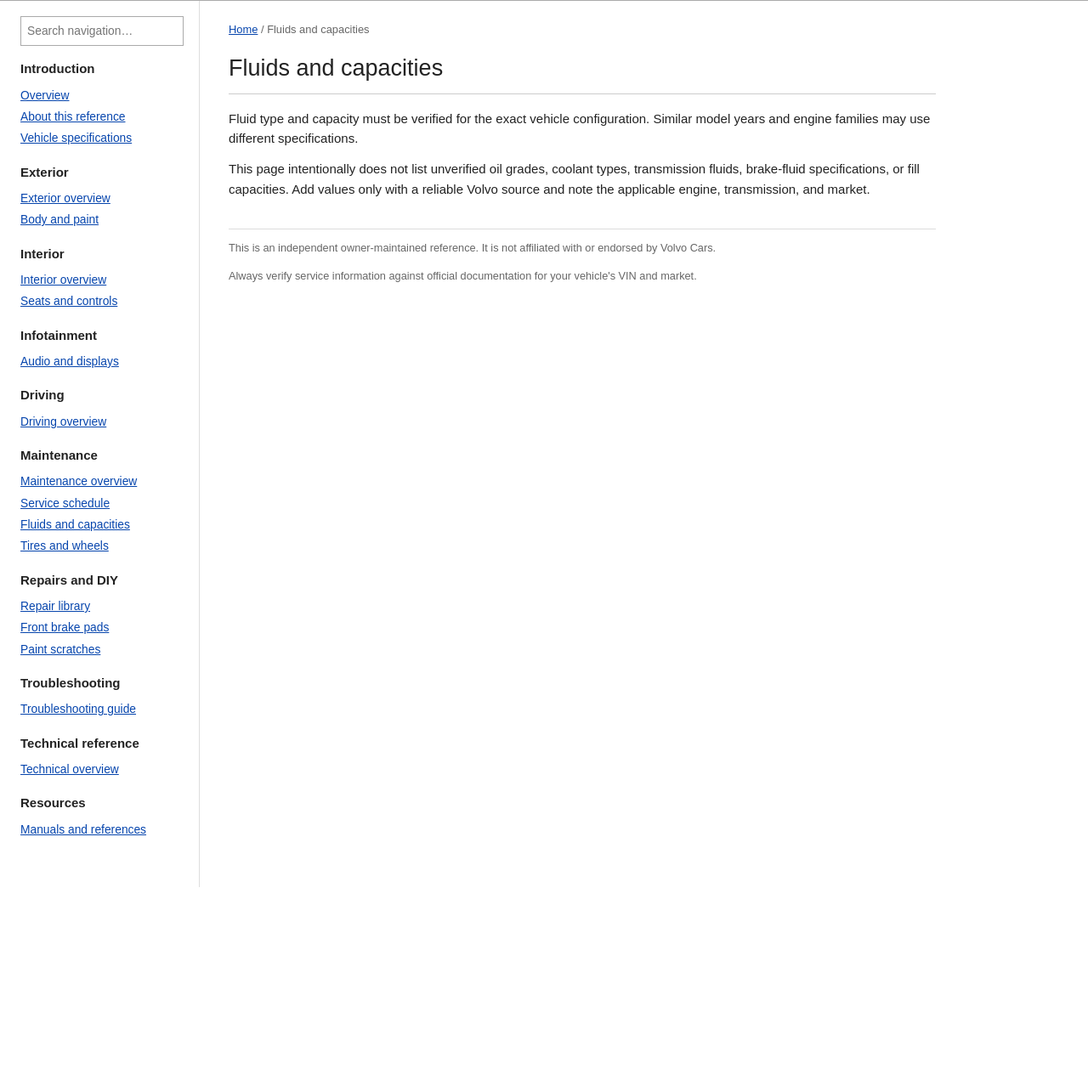
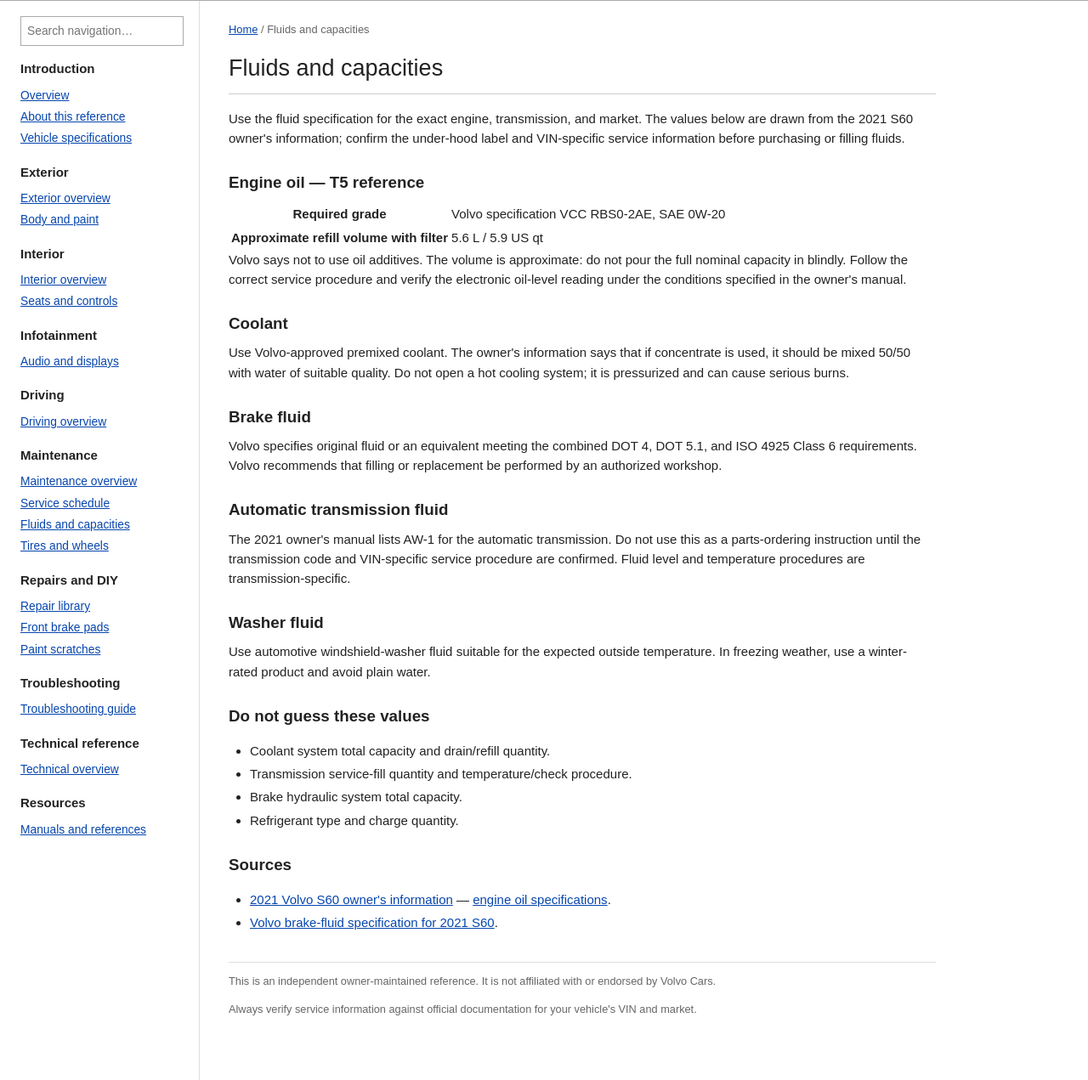
Before and after one commit to willbed34/Volvo-s60-reference, an Astro site: page /maintenance/fluids in a window 1280 px wide. Shown: the part 91-1362 px from the top of the page at 85% size. Before the commit the page ends 1135 px from the top, so only its background shows below. Built offline with nearby package versions, Linux system fonts and the light colour scheme; Astro itself is replaced by a stand-in of ours.

Commit message:
Expand maintenance and DIY reference

```diff
--- a/src/pages/maintenance/fluids.astro
+++ b/src/pages/maintenance/fluids.astro
@@ -3,6 +3,40 @@ import BaseLayout from '../../layouts/BaseLayout.astro';
 ---
 <BaseLayout title="Fluids and capacities">
   <h1>Fluids and capacities</h1>
-  <p>Fluid type and capacity must be verified for the exact vehicle configuration. Similar model years and engine families may use different specifications.</p>
-  <p>This page intentionally does not list unverified oil grades, coolant types, transmission fluids, brake-fluid specifications, or fill capacities. Add values only with a reliable Volvo source and note the applicable engine, transmission, and market.</p>
+  <p>Use the fluid specification for the exact engine, transmission, and market. The values below are drawn from the 2021 S60 owner's information; confirm the under-hood label and VIN-specific service information before purchasing or filling fluids.</p>
+
+  <h2>Engine oil — T5 reference</h2>
+  <table>
+    <tbody>
+      <tr><th>Required grade</th><td>Volvo specification VCC RBS0-2AE, SAE 0W-20</td></tr>
+      <tr><th>Approximate refill volume with filter</th><td>5.6 L / 5.9 US qt</td></tr>
+    </tbody>
+  </table>
+  <p>Volvo says not to use oil additives. The volume is approximate: do not pour the full nominal capacity in blindly. Follow the correct service procedure and verify the electronic oil-level reading under the conditions specified in the owner's manual.</p>
+
+  <h2>Coolant</h2>
+  <p>Use Volvo-approved premixed coolant. The owner's information says that if concentrate is used, it should be mixed 50/50 with water of suitable quality. Do not open a hot cooling system; it is pressurized and can cause serious burns.</p>
+
+  <h2>Brake fluid</h2>
+  <p>Volvo specifies original fluid or an equivalent meeting the combined DOT 4, DOT 5.1, and ISO 4925 Class 6 requirements. Volvo recommends that filling or replacement be performed by an authorized workshop.</p>
+
+  <h2>Automatic transmission fluid</h2>
+  <p>The 2021 owner's manual lists AW-1 for the automatic transmission. Do not use this as a parts-ordering instruction until the transmission code and VIN-specific service procedure are confirmed. Fluid level and temperature procedures are transmission-specific.</p>
+
+  <h2>Washer fluid</h2>
+  <p>Use automotive windshield-washer fluid suitable for the expected outside temperature. In freezing weather, use a winter-rated product and avoid plain water.</p>
+
+  <h2>Do not guess these values</h2>
+  <ul>
+    <li>Coolant system total capacity and drain/refill quantity.</li>
+    <li>Transmission service-fill quantity and temperature/check procedure.</li>
+    <li>Brake hydraulic system total capacity.</li>
+    <li>Refrigerant type and charge quantity.</li>
+  </ul>
+
+  <h2>Sources</h2>
+  <ul>
+    <li><a href="https://www.volvocars.com/us/support/car/s60/20w46">2021 Volvo S60 owner's information</a> — <a href="https://www.volvocars.com/en-ca/support/car/s60/20w46/article/b0804d54c7fc096bc0a81f6f065ad63e_8899be1dc7fc78b1c0a81f6f5a01b4ab_2e59ea811f1db4b3c0a8015127c730d9/">engine oil specifications</a>.</li>
+    <li><a href="https://www.volvocars.com/cy/support/car/s60/20w46/article/b0804d54c7fc096bc0a81f6f065ad63e/a5b5890fc7fcab10c0a81f6f5a01b4ab/4e3ed2407fe84f3bc0a8015171274f33/">Volvo brake-fluid specification for 2021 S60</a>.</li>
+  </ul>
 </BaseLayout>
```
